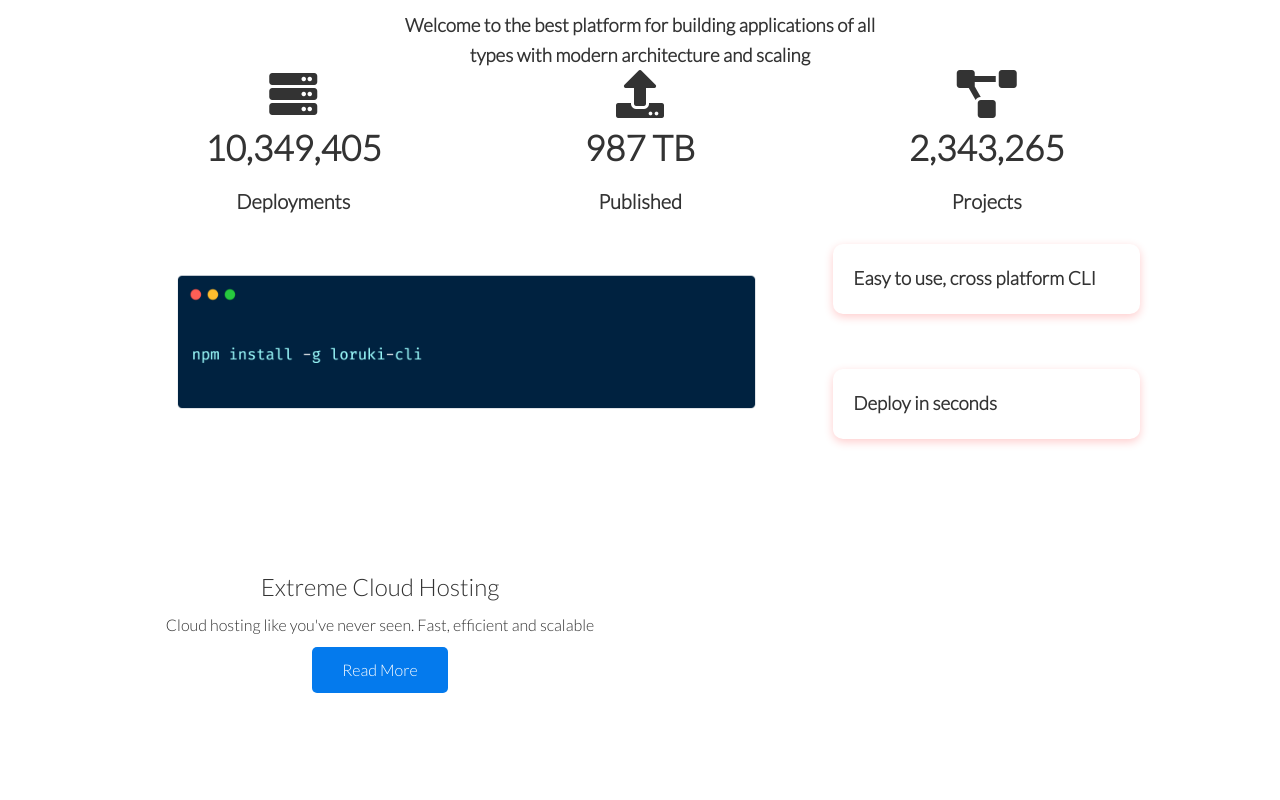
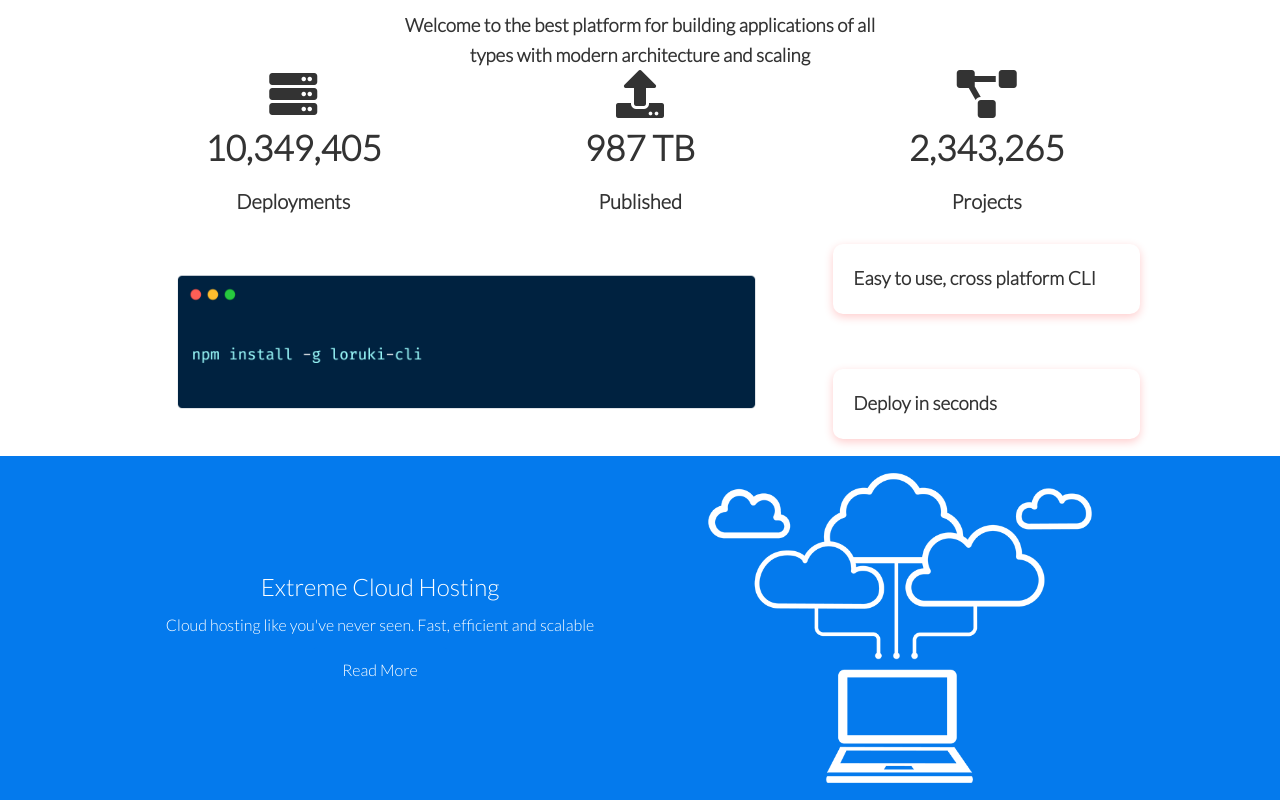
Before and after one commit to east6n/Lokuri, a plain HTML site: page index.html in a window 1280 px wide. Shown: the part 585-1385 px from the top of the page. Drawn offline with Linux system fonts and the light colour scheme; files that its build step writes are made by us from their sources.

Commit message:
fixed exterme cloud hosing background

```diff
--- a/utilities.css
+++ b/css/utilities.css
@@ -34,11 +34,10 @@
 }
 
 /* Backgrounds & colored buttons */
-.btn-primary {
+.bg-primary, .btn-primary{
   background-color: var(--primary-color);
   color: #fff;
 }
-
 .text-center {
   text-align: center;
 }
```
Also changed, not shown: 1 other file.
